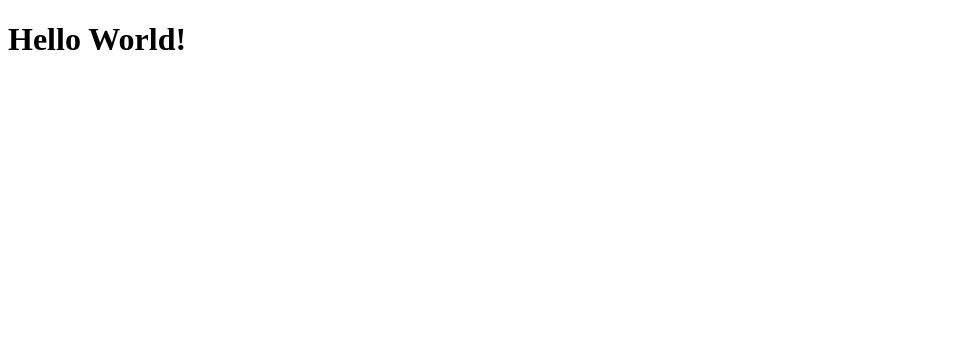
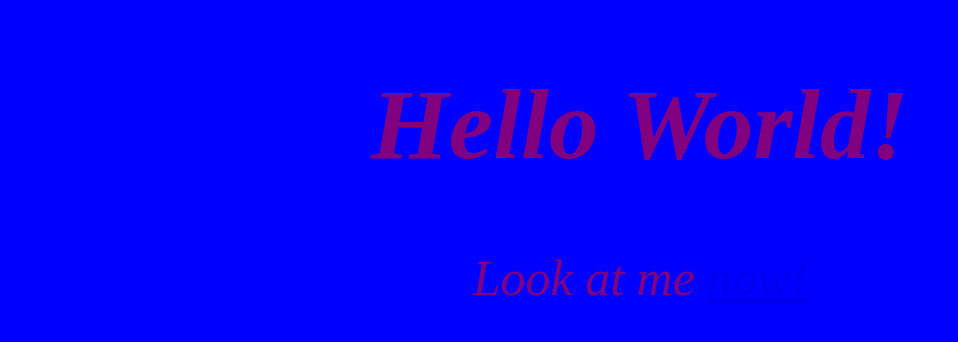
Before and after one commit to JLanz13/All-Mighty-Repo, a plain HTML site: page index.html in a window 1280 px wide. Shown: the whole page, without its empty margins (0-958 px from the left). Drawn offline with Linux system fonts and the light colour scheme.

Commit message:
add style.css, connect to index.html

```diff
--- a/index.html
+++ b/index.html
@@ -1,9 +1,11 @@
 <!DOCTYPE html>
 <html lang="en">
     <head>
+        <link rel="stylesheet" href="style.css">
         <title>My Website</title>
     </head>
     <body>
-        <h1>Hello World!</h1>
+        <h1><em>Hello World!</em></h1>
+        <P><em>Look at me <a href="https://www.deviantart.com/ivathehuman/art/Kaiman-fanart-884533630">now!</a></em></P>
     </body>
 </html>
--- /dev/null
+++ b/style.css
@@ -0,0 +1,13 @@
+body {
+    background: blue;
+}
+h1 {
+    font-size: 100px;
+    color: purple;
+    text-align: center;
+}
+p {
+    font-size: 50px;
+    color: purple;
+    text-align: center
+}
```
